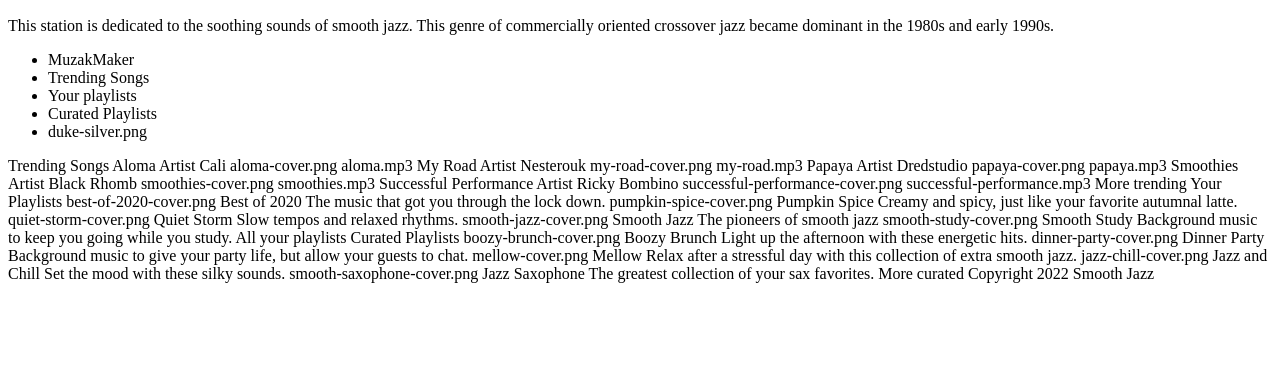
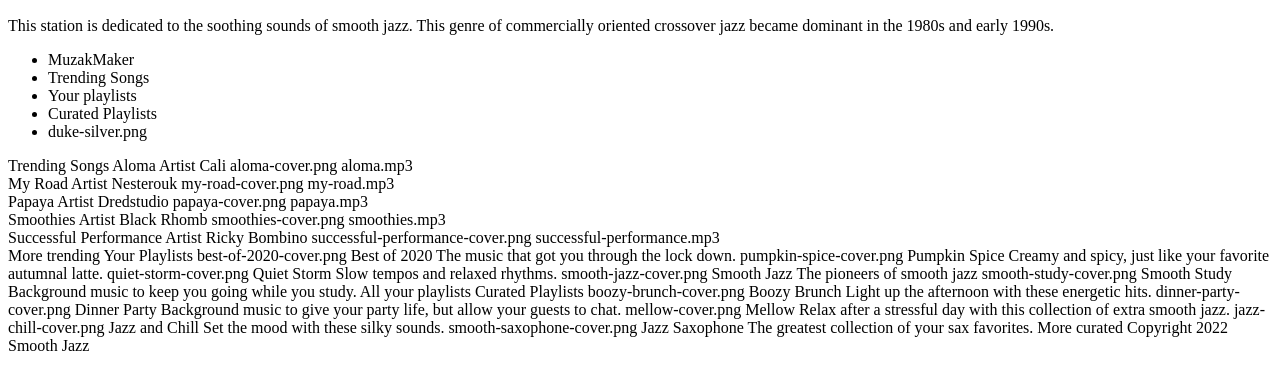
Before and after one commit to rtmerrit/streamingmedia-old, a plain HTML site: page index.html in a window 1280 px wide. Shown: the part 110-500 px from the top of the page. Drawn offline with Linux system fonts and the light colour scheme.

Commit message:
10/24 08:21

```diff
--- a/index.html
+++ b/index.html
@@ -1,17 +1,20 @@
 <!DOCTYPE html>
 <html lang="en">
+
 <head>
     <meta charset="UTF-8">
     <meta name="viewport" content="width=device-width, initial-scale=1.0">
     <title>MuzakMaker</title>
 </head>
+
 <body>
     <header>
         <h1>MuzakMaker</h1>
     </header>
     <section>
         <h2>Smooth Jazz</h2>
-        <p>This station is dedicated to the soothing sounds of smooth jazz. This genre of commercially oriented crossover jazz became dominant in the 1980s and early 1990s.</p>
+        <p>This station is dedicated to the soothing sounds of smooth jazz. This genre of commercially oriented
+            crossover jazz became dominant in the 1980s and early 1990s.</p>
     </section>
     <section>
         <ul>
@@ -22,33 +25,37 @@
             <li>duke-silver.png</li>
         </ul>
     </section>
-
+    <section>
         Trending Songs
         Aloma
         Artist Cali
         aloma-cover.png
         aloma.mp3
-
+    </section>
+    <section>
         My Road
         Artist Nesterouk
         my-road-cover.png
         my-road.mp3
-
+    </section>
+    <section>
         Papaya
         Artist Dredstudio
         papaya-cover.png
         papaya.mp3
-
+    </section>
+    <section>
         Smoothies
         Artist Black Rhomb
         smoothies-cover.png
         smoothies.mp3
-
+    </section>
+    <section>
         Successful Performance
         Artist Ricky Bombino
         successful-performance-cover.png
         successful-performance.mp3
-
+    </section>
     More trending
     Your Playlists
     best-of-2020-cover.png
@@ -104,4 +111,5 @@ More curated
     Copyright 2022 Smooth Jazz
 
 </body>
+
 </html>
```
Lines whose indentation alone changed are shown as unchanged.
